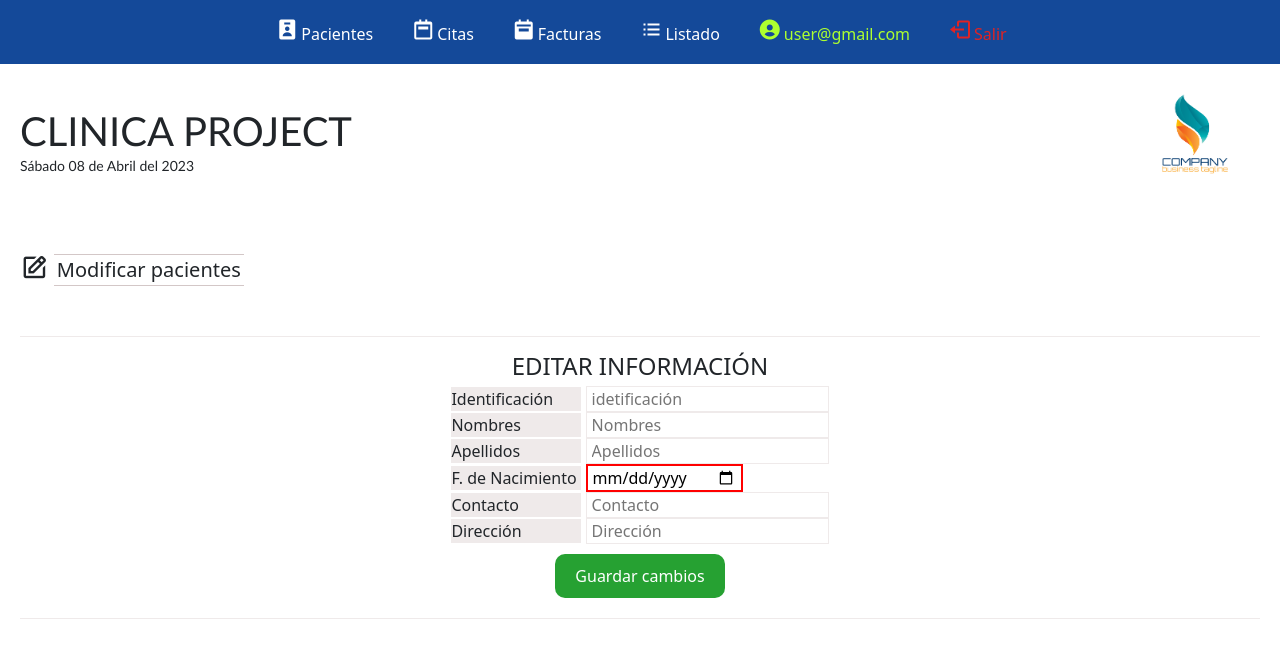
After one commit to alejandropmz/flask-clinic-calendar, a Flask app: template app/templates/guardar_edición_paciente.html in a window 1280 px wide. The commit adds this page. Shown: the top 658 px of the page. Run offline with Flask 3, Linux system fonts and the light colour scheme; the template is opened without the code that fills it, so the values that code supplies are empty; some libraries are stand-ins or nearby versions.

Commit message:
modificar pacientes

```diff
--- a/app/app.py
+++ b/app/app.py
@@ -10,6 +10,8 @@ app.config["MYSQL_PASSWORD"] = "123456"
 app.config["MYSQL_DB"] = "clinic"
 
 mysql = MySQL(app)
+
+## VISTA DE PACIENTES
 
 
 @app.route("/")
@@ -47,14 +49,49 @@ def cargar_paciente():
             (identificacion, nombres, apellidos, nacimiento, contacto, direccion),
         )
         mysql.connection.commit()
-        print(identificacion)
-        print(nombres)
-        print(apellidos)
+        cur.close()
         print(nacimiento)
-        print(contacto)
-        print(direccion)
+        return redirect(url_for("pacientes"))
+
+
+@app.route("/editar_paciente/<string:id>")
+def editar_paciente(id):
+    cur = mysql.connection.cursor()
+    cur.execute("SELECT * FROM pacientes WHERE id = %s", id)
+    data = cur.fetchall()
+    cur.close()
+    return render_template("guardar_edición_paciente.html", patient=data[0])
+
+
+@app.route("/guardar_edicion_paciente/<string:id>", methods=["POST"])
+def guardar_edicion_paciente(id):
+    if request.method == "POST":
+        identificacion = request.form["identificacion"]
+        nombres = request.form["nombres"]
+        apellidos = request.form["apellidos"]
+        nacimiento = request.form["nacimiento"]
+        contacto = request.form["contacto"]
+        direccion = request.form["direccion"]
+        cur = mysql.connection.cursor()
+        cur.execute(
+            """
+            UPDATE pacientes
+            SET identificacion = %s,
+            nombres = %s,
+            apellidos = %s,
+            nacimiento = %s,
+            contacto = %s,
+            direccion = %s
+            WHERE id = %s
+        """,
+            (identificacion, nombres, apellidos, nacimiento, contacto, direccion, id),
+        )
+        mysql.connection.commit()
         cur.close()
         return redirect(url_for("pacientes"))
+
+
+## VISTA DE CITAS
 
 
 @app.route("/citas")
--- a/app/static/css/agregar-paciente.css
+++ b/app/static/css/agregar-paciente.css
@@ -1,7 +1,9 @@
 #agregar-paciente-form {
   margin: auto;
-  width: 600px;
-  text-align: center;
+  display: flex;
+  flex-direction: column;
+  align-items: center;
+  justify-content: center;
   padding: 10px;
   border: solid #efeaea;
   border-width: 1px 0 1px 0;
--- /dev/null
+++ b/app/templates/guardar_edición_paciente.html
@@ -0,0 +1,66 @@
+{% extends "layout.html" %} {% include 'navbar.html' %} {% block body %}
+
+<div class="pacientes">
+  <div class="top-bar d-flex row">
+    <div class="col-sm-12 col-md-6 title">
+      <i class="bx bx-edit"></i>
+      <h5>Modificar pacientes</h5>
+    </div>
+  </div>
+
+  <!-- Formulario -->
+
+  <form id="agregar-paciente-form" action="/guardar_edicion_paciente/{{patient[0]}}" method="POST">
+    <h4 id="agregar-paciente-titulo">EDITAR INFORMACIÓN</h4>
+    <div>
+      <label for="identificacion">Identificación</label>
+      <input
+        type="text"
+        name="identificacion"
+        placeholder="idetificación"
+        value="{{patient[1]}}"
+      /><br />
+      <label for="nombres">Nombres</label>
+      <input
+        type="text"
+        name="nombres"
+        placeholder="Nombres"
+        value="{{patient[2]}}"
+      /><br />
+      <label for="apellidos">Apellidos</label>
+      <input
+        type="text"
+        name="apellidos"
+        placeholder="Apellidos"
+        value="{{patient[3]}}"
+      /><br />
+      <label id="nacimi" for="nacimiento">F. de Nacimiento</label>
+      <input
+        style="border: solid 2px red"
+        type="date"
+        name="nacimiento"
+        placeholder="F. de Nacimiento"
+        value=""
+      /><br />
+      <label for="contacto">Contacto</label>
+      <input
+        type="text"
+        name="contacto"
+        placeholder="Contacto"
+        value="{{patient[5]}}"
+      /><br />
+      <label for="direccion">Dirección</label>
+      <input
+        type="text"
+        name="direccion"
+        placeholder="Dirección"
+        value="{{patient[6]}}"
+      /><br />
+    </div>
+    <div>
+      <button type="submit">Guardar cambios</button>
+    </div>
+  </form>
+</div>
+
+{% endblock %}
```
Also changed, not shown: app/templates/agregar-paciente.html (+15 -2 lines), app/templates/pacientes.html (+10 -3 lines), apps.py (added, +7 -0 lines).
